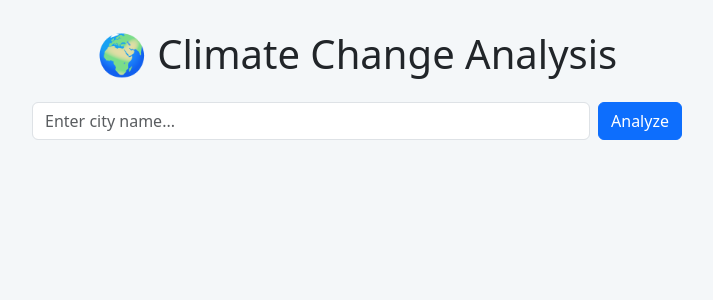
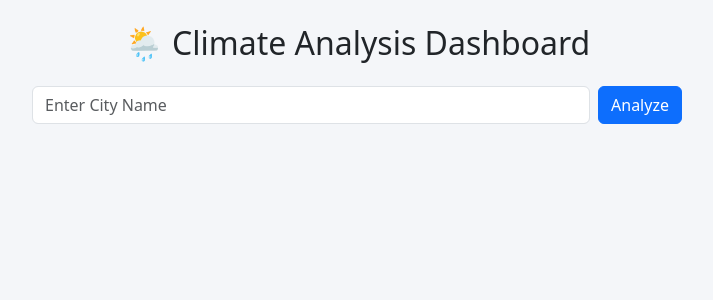
Before and after one commit to PrathmR/Python, a Flask app: page / in a window 1280 px wide. Shown: the top 300 px of the page, without its empty margins (283-996 px from the left). Run offline with Flask 3, Linux system fonts and the light colour scheme.

Commit message:
updating climate app

```diff
--- a/Projects/climate-app/templates/index.html
+++ b/Projects/climate-app/templates/index.html
@@ -2,83 +2,58 @@
 <html lang="en">
 <head>
   <meta charset="UTF-8">
-    <title>Climate Change Analysis</title>
-    <link rel="stylesheet" href="https://cdn.jsdelivr.net/npm/bootstrap@5.3.0/dist/css/bootstrap.min.css">
+  <title>Climate Analysis Dashboard</title>
+  <link href="https://cdn.jsdelivr.net/npm/bootstrap@5.3.0/dist/css/bootstrap.min.css" rel="stylesheet">
   <style>
-        body {
-            background: #f4f7f9;
-        }
-        .container {
-            margin-top: 30px;
-        }
-        .card {
-            margin-bottom: 20px;
-            border-radius: 15px;
-            box-shadow: 0 4px 8px rgba(0,0,0,0.1);
-        }
-        .map-container {
-            height: 500px;
-        }
-        iframe {
-            width: 100%;
-            height: 100%;
-            border: none;
-            border-radius: 15px;
-        }
+    body { background: #f4f6f9; }
+    .card { margin: 15px; padding: 15px; border-radius: 12px; box-shadow: 0 2px 8px rgba(0,0,0,0.1); }
+    .charts-row { display: flex; gap: 20px; }
+    .charts-row .card { flex: 1; }
+    iframe { width: 100%; height: 400px; border: none; border-radius: 10px; }
   </style>
 </head>
 <body>
-<div class="container">
-    <h1 class="text-center mb-4">🌍 Climate Change Analysis</h1>
+  <div class="container py-4">
+    <h2 class="text-center mb-4">🌦 Climate Analysis Dashboard</h2>
 
-    <!-- Search Form -->
-    <form method="POST" class="d-flex justify-content-center mb-4">
-        <input type="text" name="city" class="form-control w-50" placeholder="Enter city name..." required>
+    <!-- Search form -->
+    <form method="POST" class="mb-4 d-flex justify-content-center">
+      <input type="text" class="form-control w-50" name="city" placeholder="Enter City Name" required>
       <button type="submit" class="btn btn-primary ms-2">Analyze</button>
     </form>
 
-    <!-- Error Message -->
     {% if error_msg %}
       <div class="alert alert-danger text-center">{{ error_msg }}</div>
     {% endif %}
 
-    <!-- City Name -->
     {% if cname %}
-    <h3 class="text-center mb-4">Climate Data for {{ cname }}</h3>
-    {% endif %}
+      <h4 class="text-center mb-4">Climate Report for {{ cname }}</h4>
 
-    <div class="row">
-        <!-- Rainfall Chart -->
-        {% if rain_chart %}
-        <div class="col-md-6">
-            <div class="card p-3">
-                <h5 class="text-center">Rainfall Trend</h5>
-                <img src="{{ url_for('static', filename=rain_chart) }}" class="img-fluid rounded">
-            </div>
+      <!-- Charts Row -->
+      <div class="charts-row">
+        {% if temp_chart %}
+        <div class="card">
+          <h5 class="text-center">Temperature Trend</h5>
+          <img src="{{ url_for('static', filename=temp_chart) }}" class="img-fluid">
         </div>
         {% endif %}
 
-        <!-- Temperature Chart -->
-        {% if temp_chart %}
-        <div class="col-md-6">
-            <div class="card p-3">
-                <h5 class="text-center">Temperature Trend</h5>
-                <img src="{{ url_for('static', filename=temp_chart) }}" class="img-fluid rounded">
-            </div>
+        {% if rain_chart %}
+        <div class="card">
+          <h5 class="text-center">Rainfall Trend</h5>
+          <img src="{{ url_for('static', filename=rain_chart) }}" class="img-fluid">
         </div>
         {% endif %}
       </div>
 
       <!-- Heatmap -->
       {% if city_map %}
-    <div class="card p-3">
+      <div class="card">
         <h5 class="text-center">Temperature Heatmap</h5>
-        <div class="map-container">
         <iframe src="{{ url_for('static', filename=city_map) }}"></iframe>
       </div>
-    </div>
       {% endif %}
-
+    {% endif %}
   </div>
 </body>
 </html>
```
Lines whose indentation alone changed are shown as unchanged.
